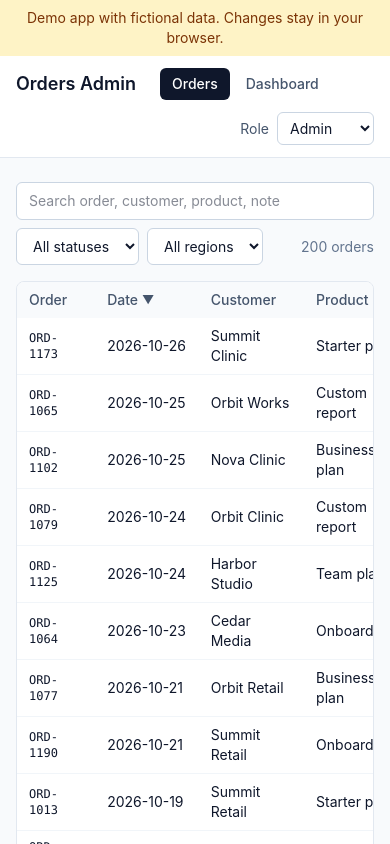
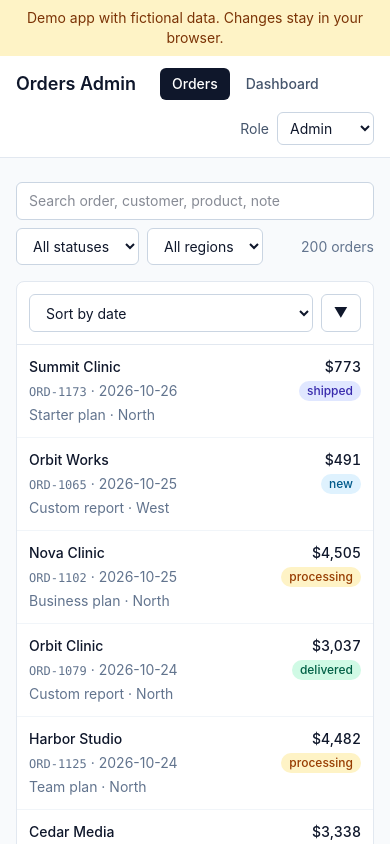
Before and after one commit to yeldos13/Admin-panel, a React (Vite) app: page / in a window 390 px wide. Shown: the top 844 px of the page. Built offline with nearby package versions, Linux system fonts and the light colour scheme.

Commit message:
Show orders as cards with a sort control on small screens

```diff
--- a/src/components/OrdersTable.tsx
+++ b/src/components/OrdersTable.tsx
@@ -43,7 +43,48 @@ export function OrdersTable({ orders }: { orders: Order[] }) {
 
   return (
     <div className="overflow-hidden rounded-lg border border-slate-200 bg-white">
-      <div className="overflow-x-auto">
+      <div className="flex gap-2 border-b border-slate-200 p-3 sm:hidden">
+        <select
+          value={sort.key}
+          onChange={e => setSort(s => ({ ...s, key: e.target.value as SortKey }))}
+          aria-label="Sort by"
+          className="flex-1 rounded-md border border-slate-300 bg-white px-3 py-2 text-sm"
+        >
+          {COLUMNS.map(c => (
+            <option key={c.key} value={c.key}>
+              Sort by {c.label.toLowerCase()}
+            </option>
+          ))}
+        </select>
+        <button
+          onClick={() => setSort(s => ({ ...s, dir: s.dir === 'asc' ? 'desc' : 'asc' }))}
+          aria-label={sort.dir === 'asc' ? 'Ascending, switch to descending' : 'Descending, switch to ascending'}
+          className="rounded-md border border-slate-300 px-3 py-2 text-sm"
+        >
+          {sort.dir === 'asc' ? '▲' : '▼'}
+        </button>
+      </div>
+      <ul className="divide-y divide-slate-100 sm:hidden">
+        {rows.map(o => (
+          <li key={o.id} className="p-3 text-sm">
+            <div className="flex items-center justify-between gap-2">
+              <span className="font-medium">{o.customer}</span>
+              <span className="tabular-nums font-medium">{money.format(o.amount)}</span>
+            </div>
+            <div className="mt-1 flex items-center justify-between gap-2 text-slate-500">
+              <span>
+                <span className="font-mono text-xs">{o.id}</span> · {o.date}
+              </span>
+              <span className={`rounded-full px-2 py-0.5 text-xs font-medium ${STATUS_STYLES[o.status]}`}>{o.status}</span>
+            </div>
+            <div className="mt-1 text-slate-500">
+              {o.product} · {o.region}
+            </div>
+          </li>
+        ))}
+        {rows.length === 0 && <li className="p-8 text-center text-slate-500">No orders found.</li>}
+      </ul>
+      <div className="hidden overflow-x-auto sm:block">
         <table className="w-full text-sm">
           <thead className="bg-slate-50 text-left text-slate-600">
             <tr>
```
